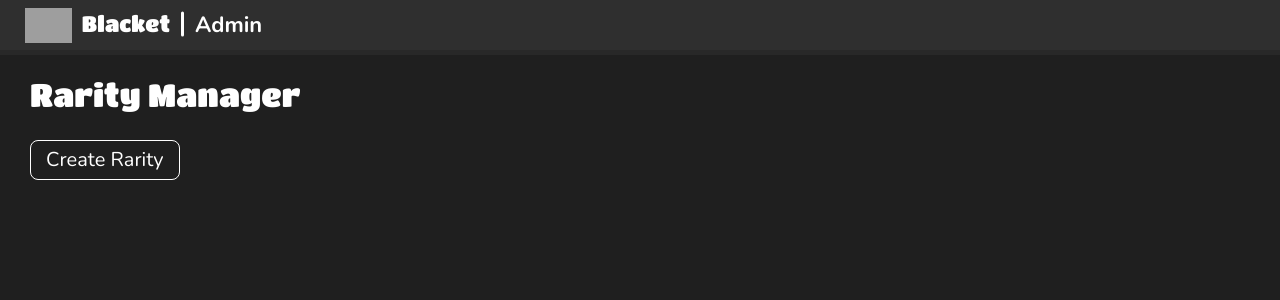
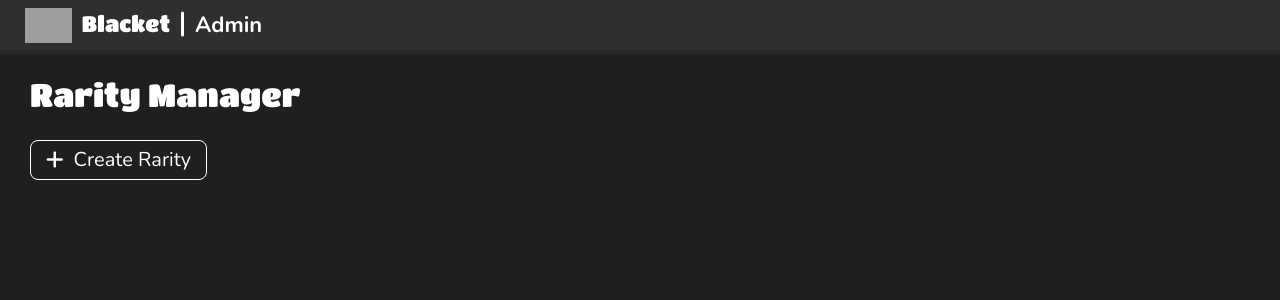
Before and after one commit to BlacketPS/admin.blacket.org, a React (Vite) app: page /rarities in a window 1280 px wide. Shown: the top 300 px of the page. Built offline with nearby package versions, Linux system fonts and the light colour scheme; grey boxes are pictures that could not be loaded; a web font is replaced by a local one.

Commit message:
create rarity plus icon

```diff
--- a/src/views/Rarities/index.tsx
+++ b/src/views/Rarities/index.tsx
@@ -91,6 +91,7 @@ export default function Rarities() {
 
             <ButtonRow>
                 <Button
+                    icon="fas fa-plus"
                     onClick={() => createModal(<RarityModal onCreate={createRarity} />)}
                 >
                     Create Rarity
```
